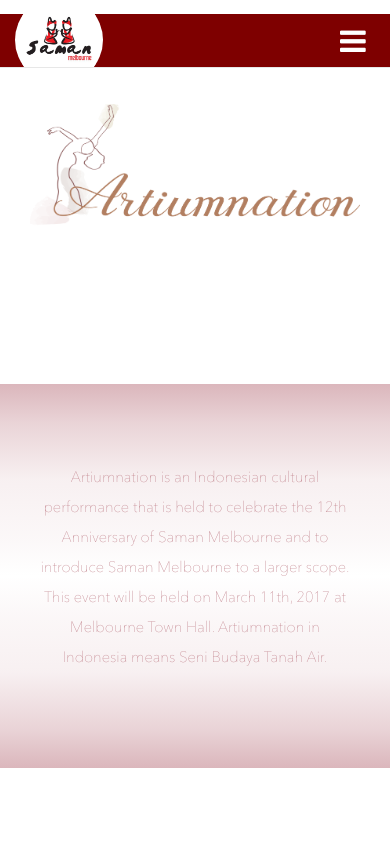
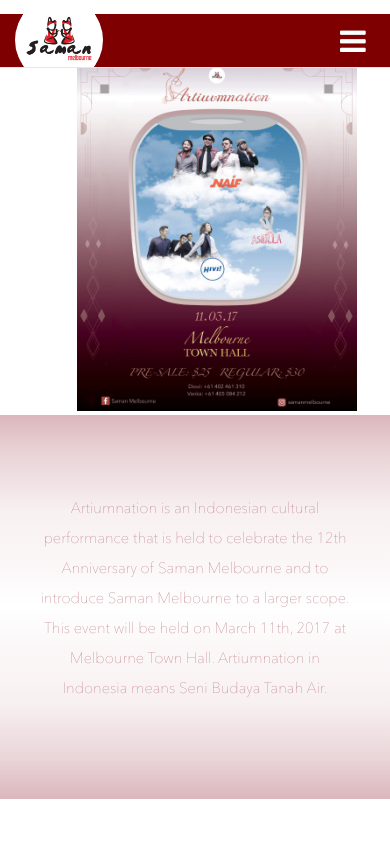
Before and after one commit to Atriumnation/website, a plain HTML site: page index.html in a window 390 px wide. Shown: the top 844 px of the page. Drawn offline with nearby package versions, Linux system fonts and the light colour scheme; a script that the page names is missing.

Commit message:
added poster

```diff
--- a/index.html
+++ b/index.html
@@ -112,13 +112,16 @@
         </div>
     </div>
 
-    <div class="pages" style="margin: 20% auto -20% auto; padding-top: 25px;" >
+    <div class="pages" style="margin: 8% auto auto auto;">
         <div class="container">
-            <div class="col-md-4"></div>
-            <div class="col-md-4">
-                <img src="image/artiumnation-2017.png" class="img-responsive hidden artiumnation-logo"/>
+            <div class="row">
+                <div class="col-md-3 col-sm-2 col-xs-1"></div>
+                <div class="col-md-6 col-sm-8 col-xs-10" >
+                    <img src="image/poster.jpeg" class="artiumnation-logo img-responsive hidden"/>
+                </div>
+                <div class="col-md-3 col-sm-2 col-xs-1"></div>
             </div>
-            <div class="col-md-4"></div>
+
         </div>
     </div>
     <div class="pages rosegold">
--- a/styles/style-home.scss
+++ b/styles/style-home.scss
@@ -29,6 +29,12 @@
     z-index: 2;
     position: relative;
   }
+}
+
+.artiumnation-logo{
+  max-height: 708px;
+  display: block;
+  margin: auto auto;
 }
 
 div.button-container:hover{
@@ -151,6 +157,10 @@
   div.floating-menu{
     display: none;
   }
+  .artiumnation-logo{
+    max-height: 350px;
+    margin: 10% 10%;
+  }
   div.floating-menu-mobile{
     display: table;
   }
@@ -172,7 +182,9 @@
 }
 @media (max-width: 375px){
   .artiumnation-logo{
-    margin-top: 10%;
+    margin-top: 20%;
+    margin-left: auto;
+    margin-right: auto;
   }
 }
 @media (max-width: 750px){
```
Also changed, not shown: image/poster.jpeg (added), styles/style-home.css, 1 other file.
